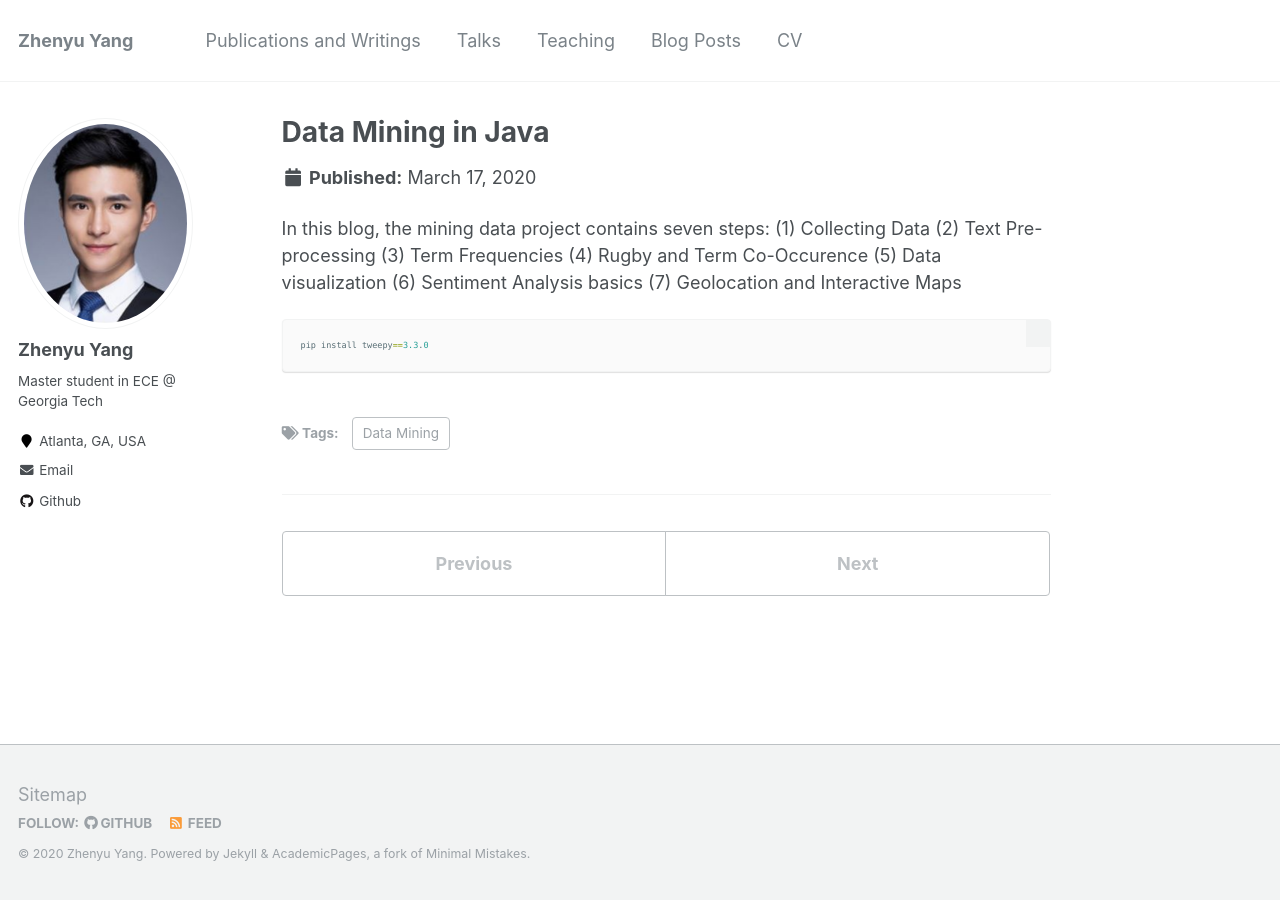
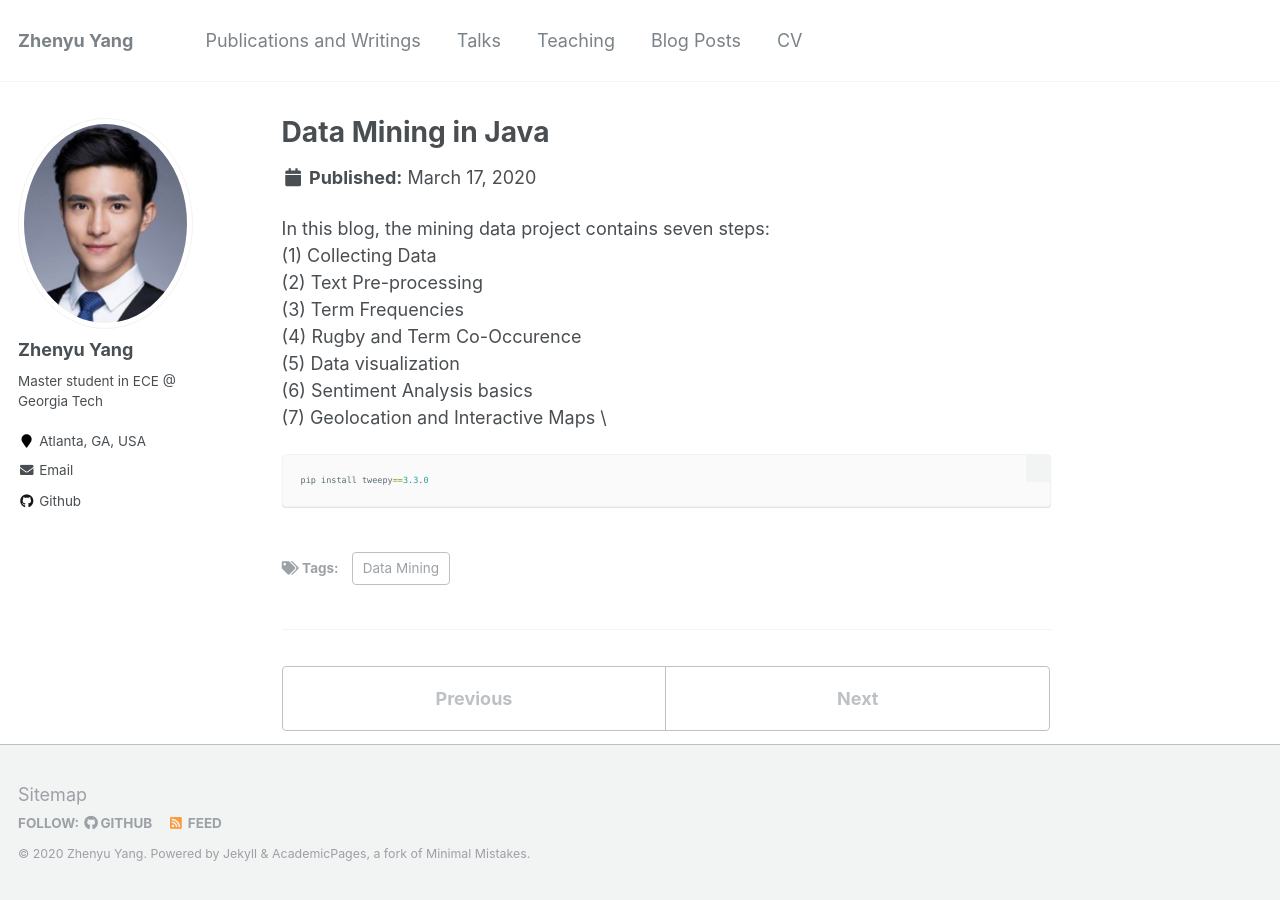
Before and after one commit to azpeteryang/azpeteryang.github.io, a Jekyll site: the page built from _posts/2020-05-16-blog-post-2.md, in a window 1280 px wide. Built offline with Jekyll 4.4.1, drawn with Linux system fonts in a browser that asks for light colours.

```diff
--- a/_posts/2020-05-16-blog-post-2.md
+++ b/_posts/2020-05-16-blog-post-2.md
@@ -6,19 +6,14 @@ tags:
   - Data Mining
 ---
 
-In this blog, the mining data project contains seven steps:
-(1) Collecting Data
-(2) Text Pre-processing
-(3) Term Frequencies
-(4) Rugby and Term Co-Occurence
-(5) Data visualization
-(6) Sentiment Analysis basics
-(7) Geolocation and Interactive Maps
-
-
-
-
-
+In this blog, the mining data project contains seven steps: \\
+(1) Collecting Data \\
+(2) Text Pre-processing \\
+(3) Term Frequencies \\
+(4) Rugby and Term Co-Occurence \\
+(5) Data visualization \\
+(6) Sentiment Analysis basics \\
+(7) Geolocation and Interactive Maps \\
 
 
 
```
